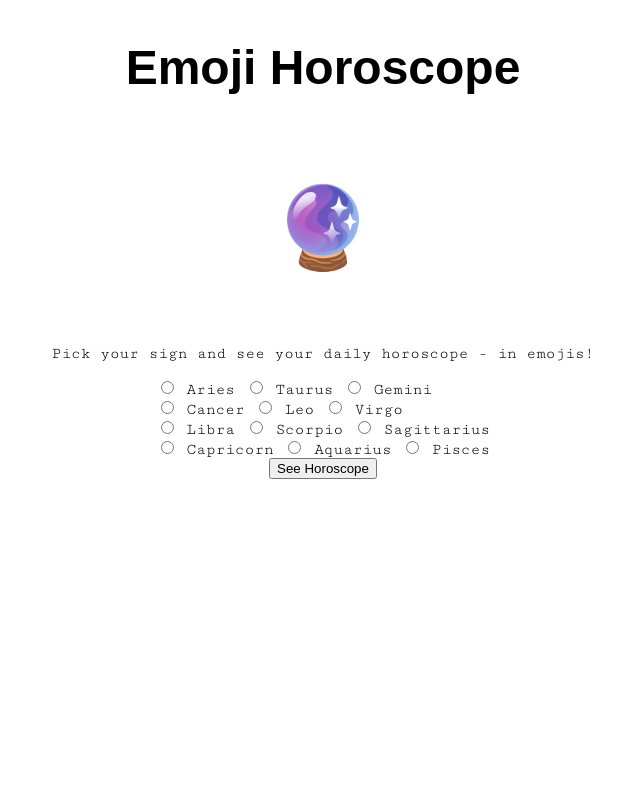
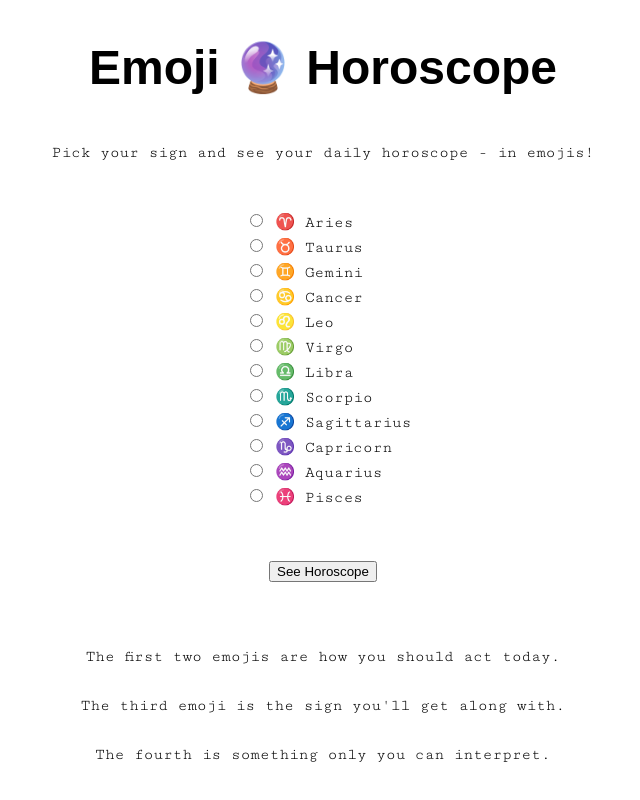
Before and after one commit to yukseltron/emoji-horoscope, a Flask app: page / in a window 1280 px wide. Shown: the whole page, without its empty margins (317-957 px from the left). Run offline with Flask 2, Linux system fonts and the light colour scheme; some web fonts are replaced.

Commit message:
Completed for desktop

```diff
--- a/emoji.py
+++ b/emoji.py
@@ -40,7 +40,7 @@ def getSign(sign):
         'Aries': '♈️',
         'Taurus': '♉️',
         'Gemini': '♊️',
-        'Cancer': '♋️ ',
+        'Cancer': '♋️',
         'Leo': '♌️',
         'Virgo': '♍️',
         'Libra': '♎️',
--- a/static/style.css
+++ b/static/style.css
@@ -17,18 +17,35 @@ body .container .intro h1 {
   font-family: "Coda Caption", sans-serif;
   font-size: 300%;
 }
-body .container .intro .ball {
+body .container .intro .horoscope {
   font-size: 500%;
 }
 body .container .content {
   display: flex;
   justify-content: space-around;
 }
-body .container .content form div {
+body .container .content form .signs {
+  margin-top: 50px;
+  display: flex;
+  flex-direction: column;
+  align-items: center;
+}
+body .container .content form .signs div {
+  margin-left: 5px;
   text-align: left;
 }
-body .container .horoscope {
-  font-size: 1000%;
+body .container .content form .signs div div {
+  margin-bottom: 5px;
+}
+body .container .content form .submit-btn {
+  margin-top: 50px;
+  margin-bottom: 50px;
+}
+
+@media (max-width: 899px) {
+  body {
+    font-size: 200%;
+  }
 }
 
 /*# sourceMappingURL=style.css.map */
--- a/static/style.scss
+++ b/static/style.scss
@@ -8,7 +8,8 @@ body {
   .container {
     display: flex;
     flex-direction: column;
-      text-align: center;
+    text-align: center;
+
     .intro {
       display: flex;
       flex-direction: column;
@@ -19,7 +20,7 @@ body {
         font-size: 300%;
       }
 
-      .ball {
+      .horoscope {
         font-size: 500%;
       }
     }
@@ -29,18 +30,33 @@ body {
       justify-content: space-around;
 
       form {
-        div {
-          text-align: left;
+        .signs {
+          margin-top: 50px;
+          display: flex;
+          flex-direction: column;
+          align-items: center;
+
+          div {
+            margin-left: 5px;
+            text-align: left;
+
+            div {
+              margin-bottom: 5px;
+            }
+          }
+        }
+
+        .submit-btn {
+          margin-top: 50px;
+          margin-bottom: 50px;
         }
       }
-    }
-
-    .horoscope {
-      font-size: 1000%;
     }
   }
 }
 
 @include media('<900px') {
-
+  body {
+    font-size: 200%;
+  }
 }
--- a/templates/index.html
+++ b/templates/index.html
@@ -1,69 +1,82 @@
 <!DOCTYPE html>
 <html lang="en" dir="ltr">
-
 <head>
     <meta charset="utf-8">
     <title>Emoji Horoscope</title>
     <link rel="stylesheet" type="text/css" href="{{ url_for('static', filename='style.css') }}">
 </head>
-
 <body>
     <div class="container">
       <div class="intro">
-        <h1>Emoji Horoscope</h1>
-        <h1 class="ball">🔮</h1>
-        <p>Pick your sign and see your daily horoscope - in emojis!</p>
+        <h1>Emoji 🔮 Horoscope</h1>
+        <div class="horoscope">
+         {% block content %}
+         {% endblock %}
+        </div>
       </div>
       <div class="content">
         <form method="POST">
-          <div>
-            <input type="radio" id="aries" name="sign" value="aries" required>
-            <label for="aries">Aries</label>
-
-            <input type="radio" id="taurus" name="sign" value="taurus">
-            <label for="taurus">Taurus</label>
-
-            <input type="radio" id="Gemini" name="sign" value="gemini">
-            <label for="gemini">Gemini</label>
+          <p>Pick your sign and see your daily horoscope - in emojis!</p>
+          <div class="signs">
+            <div>
+              <div>
+                <input type="radio" id="aries" name="sign" value="aries" required>
+                <label for="aries">♈️ Aries</label>
+              </div>
+              <div>
+                <input type="radio" id="taurus" name="sign" value="taurus">
+                <label for="taurus">♉️ Taurus</label>
+              </div>
+              <div>
+                <input type="radio" id="Gemini" name="sign" value="gemini">
+                <label for="gemini">♊️ Gemini</label>
+              </div>
+              <div>
+                <input type="radio" id="cancer" name="sign" value="cancer">
+                <label for="cancer">♋️ Cancer</label>
+              </div>
+              <div>
+                <input type="radio" id="leo" name="sign" value="leo">
+                <label for="leo">♌️ Leo</label>
+              </div>
+              <div>
+                <input type="radio" id="virgo" name="sign" value="virgo">
+                <label for="virgo">♍️ Virgo</label>
+              </div>
+              <div>
+                <input type="radio" id="libra" name="sign" value="libra">
+                <label for="libra">♎️ Libra</label>
+              </div>
+              <div>
+                <input type="radio" id="scorpio" name="sign" value="scorpio">
+                <label for="scorpio">♏️ Scorpio</label>
+              </div>
+              <div>
+                <input type="radio" id="sagittarius" name="sign" value="sagittarius">
+                <label for="sagittarius">♐️ Sagittarius</label>
+              </div>
+              <div>
+                <input type="radio" id="capricorn" name="sign" value="capricorn">
+                <label for="capricorn">♑️ Capricorn</label>
+              </div>
+              <div>
+                <input type="radio" id="aquarius" name="sign" value="aquarius">
+                <label for="aquarius">♒️ Aquarius</label>
+              </div>
+              <div>
+                <input type="radio" id="pisces" name="sign" value="pisces">
+                <label for="pisces">♓️ Pisces</label>
+              </div>
+            </div>
           </div>
-          <div>
-            <input type="radio" id="cancer" name="sign" value="cancer">
-            <label for="cancer">Cancer</label>
-
-            <input type="radio" id="leo" name="sign" value="leo">
-            <label for="leo">Leo</label>
-
-            <input type="radio" id="virgo" name="sign" value="virgo">
-            <label for="virgo">Virgo</label>
+          <div class="submit-btn">
+            <input type="submit" value="See Horoscope">
           </div>
-          <div>
-            <input type="radio" id="libra" name="sign" value="libra">
-            <label for="libra">Libra</label>
-
-            <input type="radio" id="scorpio" name="sign" value="scorpio">
-            <label for="scorpio">Scorpio</label>
-
-            <input type="radio" id="sagittarius" name="sign" value="sagittarius">
-            <label for="sagittarius">Sagittarius</label>
-          </div>
-          <div>
-            <input type="radio" id="capricorn" name="sign" value="capricorn">
-            <label for="capricorn">Capricorn</label>
-
-            <input type="radio" id="aquarius" name="sign" value="aquarius">
-            <label for="aquarius">Aquarius</label>
-
-            <input type="radio" id="pisces" name="sign" value="pisces">
-            <label for="pisces">Pisces</label>
-          </div>
-          <input type="submit" value="See Horoscope">
         </form>
       </div>
-       <div class="horoscope">
-        {% block content %}
-        {% endblock %}
-       </div>
+      <p>The first two emojis are how you should act today.</p>
+      <p>The third emoji is the sign you'll get along with.</p>
+      <p>The fourth is something only you can interpret.</p>
     </div>
 </body>
-
 </html>
```
Also changed, not shown: 1 other file.
